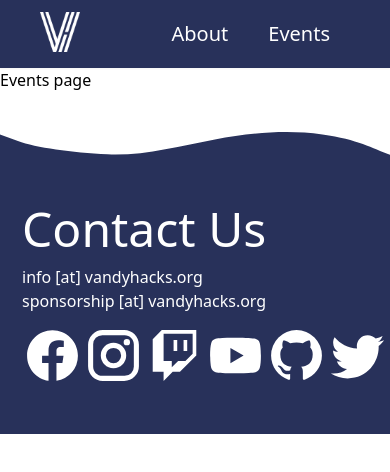
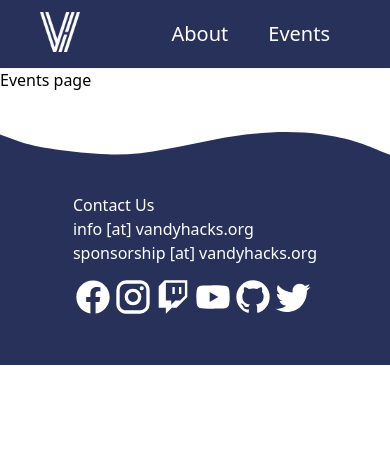
Before and after one commit to VandyHacks/cross-year, a Next.js app: page /events in a window 390 px wide. Shown: the top 472 px of the page. Built offline with nearby package versions, Linux system fonts and the light colour scheme.

Commit message:
added responsiveness to footer

```diff
--- a/components/Footer.js
+++ b/components/Footer.js
@@ -13,12 +13,12 @@ const Footer = () => {
 		<div className="w-full mt-10">
 			<FooterSquiggle className="mb-[-5px]" />
 			<div className="flex flex-row-reverse md:flex-row justify-center content-center md:justify-between px-[2rem] pt-[2rem] pb-[3rem] text-white bg-[#28315A]">
-				<div className="flex flex-col">
-					<p className="text-[3rem]">Contact Us</p>
+				<div className="">
+					<p className="text-md md:text-3xl">Contact Us</p>
 					<p>info [at] vandyhacks.org</p>
 					<p>sponsorship [at] vandyhacks.org</p>
 					<div className="flex flex-row pt-3">
-						<FacebookIcon />
+						<FacebookIcon className="" />
 						<InstagramIcon />
 						<TwitchIcon />
 						<YoutubeIcon />
@@ -26,7 +26,7 @@ const Footer = () => {
 						<TwitterIcon />
 					</div>
 				</div>
-				<div className="flex flex-col justify-center items-center pr-5">
+				<div className="md:flex flex-col hidden justify-center items-center pr-5">
 					<Image
 						src="/logos/medium_logo.png"
 						alt="Logo"
--- a/components/icons/FacebookIcon.js
+++ b/components/icons/FacebookIcon.js
@@ -2,14 +2,21 @@ import React from "react";
 
 const FacebookIcon = () => {
 	return (
+		<div className="w-10">
 			<a href="https://www.facebook.com/vandyhacks/">
-			<svg width="61" height="61" viewBox="0 0 24 24" alt="facebook icon">
+				<svg
+					width="100%"
+					height="100%"
+					viewBox="0 0 24 24"
+					alt="facebook icon"
+				>
 					<path
 						fill="currentColor"
 						d="M12 2.04C6.5 2.04 2 6.53 2 12.06C2 17.06 5.66 21.21 10.44 21.96V14.96H7.9V12.06H10.44V9.85C10.44 7.34 11.93 5.96 14.22 5.96C15.31 5.96 16.45 6.15 16.45 6.15V8.62H15.19C13.95 8.62 13.56 9.39 13.56 10.18V12.06H16.34L15.89 14.96H13.56V21.96A10 10 0 0 0 22 12.06C22 6.53 17.5 2.04 12 2.04Z"
 					/>
 				</svg>
 			</a>
+		</div>
 	);
 };
 
--- a/components/icons/GithubIcon.js
+++ b/components/icons/GithubIcon.js
@@ -2,14 +2,16 @@ import React from "react";
 
 const GithubIcon = () => {
 	return (
+		<div className="w-10">
 			<a href="https://github.com/VandyHacks">
-			<svg id="github" width="61" height="61" viewBox="0 0 24 24">
+				<svg id="github" width="100%" height="100%" viewBox="0 0 24 24">
 					<path
 						fill="currentColor"
 						d="M12,2A10,10 0 0,0 2,12C2,16.42 4.87,20.17 8.84,21.5C9.34,21.58 9.5,21.27 9.5,21C9.5,20.77 9.5,20.14 9.5,19.31C6.73,19.91 6.14,17.97 6.14,17.97C5.68,16.81 5.03,16.5 5.03,16.5C4.12,15.88 5.1,15.9 5.1,15.9C6.1,15.97 6.63,16.93 6.63,16.93C7.5,18.45 8.97,18 9.54,17.76C9.63,17.11 9.89,16.67 10.17,16.42C7.95,16.17 5.62,15.31 5.62,11.5C5.62,10.39 6,9.5 6.65,8.79C6.55,8.54 6.2,7.5 6.75,6.15C6.75,6.15 7.59,5.88 9.5,7.17C10.29,6.95 11.15,6.84 12,6.84C12.85,6.84 13.71,6.95 14.5,7.17C16.41,5.88 17.25,6.15 17.25,6.15C17.8,7.5 17.45,8.54 17.35,8.79C18,9.5 18.38,10.39 18.38,11.5C18.38,15.32 16.04,16.16 13.81,16.41C14.17,16.72 14.5,17.33 14.5,18.26C14.5,19.6 14.5,20.68 14.5,21C14.5,21.27 14.66,21.59 15.17,21.5C19.14,20.16 22,16.42 22,12A10,10 0 0,0 12,2Z"
 					/>
 				</svg>
 			</a>
+		</div>
 	);
 };
 
--- a/components/icons/InstagramIcon.js
+++ b/components/icons/InstagramIcon.js
@@ -2,11 +2,12 @@ import React from "react";
 
 const InstagramIcon = () => {
 	return (
+		<div className="w-10">
 			<a href="https://www.instagram.com/vandyhacks/">
 				<svg
 					id="instagram"
-				width="61"
-				height="61"
+					width="100%"
+					height="100%"
 					viewBox="0 0 24 24"
 					alt="instagram icon"
 				>
@@ -16,6 +17,7 @@ const InstagramIcon = () => {
 					/>
 				</svg>
 			</a>
+		</div>
 	);
 };
 
--- a/components/icons/TwitchIcon.js
+++ b/components/icons/TwitchIcon.js
@@ -2,14 +2,16 @@ import React from "react";
 
 const TwitchIcon = () => {
 	return (
+		<div className="w-10">
 			<a href="https://www.twitch.tv/vandyhacks">
-			<svg id="twitch" width="61" height="61" viewBox="0 0 24 24">
+				<svg id="twitch" width="100%" height="100%" viewBox="0 0 24 24">
 					<path
 						fill="currentColor"
 						d="M11.64 5.93H13.07V10.21H11.64M15.57 5.93H17V10.21H15.57M7 2L3.43 5.57V18.43H7.71V22L11.29 18.43H14.14L20.57 12V2M19.14 11.29L16.29 14.14H13.43L10.93 16.64V14.14H7.71V3.43H19.14Z"
 					/>
 				</svg>
 			</a>
+		</div>
 	);
 };
 
--- a/components/icons/TwitterIcon.js
+++ b/components/icons/TwitterIcon.js
@@ -2,11 +2,12 @@ import React from "react";
 
 const TwitterIcon = () => {
 	return (
+		<div className="w-10">
 			<a href="https://twitter.com/vandyhacks">
 				<svg
 					id="twitter"
-				width="61"
-				height="61"
+					width="100%"
+					height="100%"
 					viewBox="0 0 24 24"
 					alt="twitter icon"
 				>
@@ -16,6 +17,7 @@ const TwitterIcon = () => {
 					/>
 				</svg>
 			</a>
+		</div>
 	);
 };
 
--- a/components/icons/YoutubeIcon.js
+++ b/components/icons/YoutubeIcon.js
@@ -2,14 +2,21 @@ import React from "react";
 
 const YoutubeIcon = () => {
 	return (
+		<div className="w-10">
 			<a href="https://www.youtube.com/channel/UC-sXkznjkmHLjpA5nlfdswg/">
-			<svg id="youtube" width="61" height="61" viewBox="0 0 24 24">
+				<svg
+					id="youtube"
+					width="100%"
+					height="100%"
+					viewBox="0 0 24 24"
+				>
 					<path
 						fill="currentColor"
 						d="M10,15L15.19,12L10,9V15M21.56,7.17C21.69,7.64 21.78,8.27 21.84,9.07C21.91,9.87 21.94,10.56 21.94,11.16L22,12C22,14.19 21.84,15.8 21.56,16.83C21.31,17.73 20.73,18.31 19.83,18.56C19.36,18.69 18.5,18.78 17.18,18.84C15.88,18.91 14.69,18.94 13.59,18.94L12,19C7.81,19 5.2,18.84 4.17,18.56C3.27,18.31 2.69,17.73 2.44,16.83C2.31,16.36 2.22,15.73 2.16,14.93C2.09,14.13 2.06,13.44 2.06,12.84L2,12C2,9.81 2.16,8.2 2.44,7.17C2.69,6.27 3.27,5.69 4.17,5.44C4.64,5.31 5.5,5.22 6.82,5.16C8.12,5.09 9.31,5.06 10.41,5.06L12,5C16.19,5 18.8,5.16 19.83,5.44C20.73,5.69 21.31,6.27 21.56,7.17Z"
 					/>
 				</svg>
 			</a>
+		</div>
 	);
 };
 
```
Lines whose indentation alone changed are shown as unchanged.
